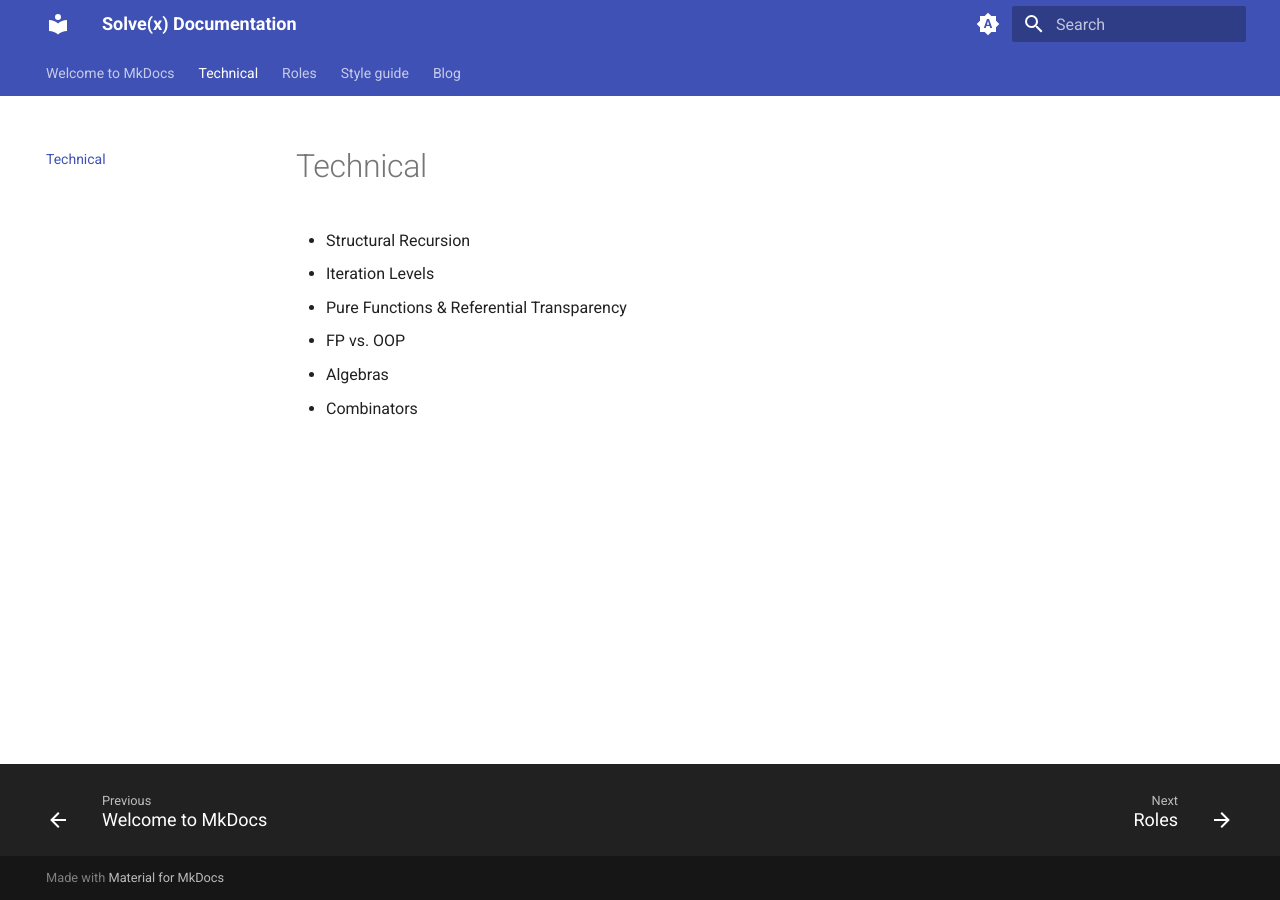
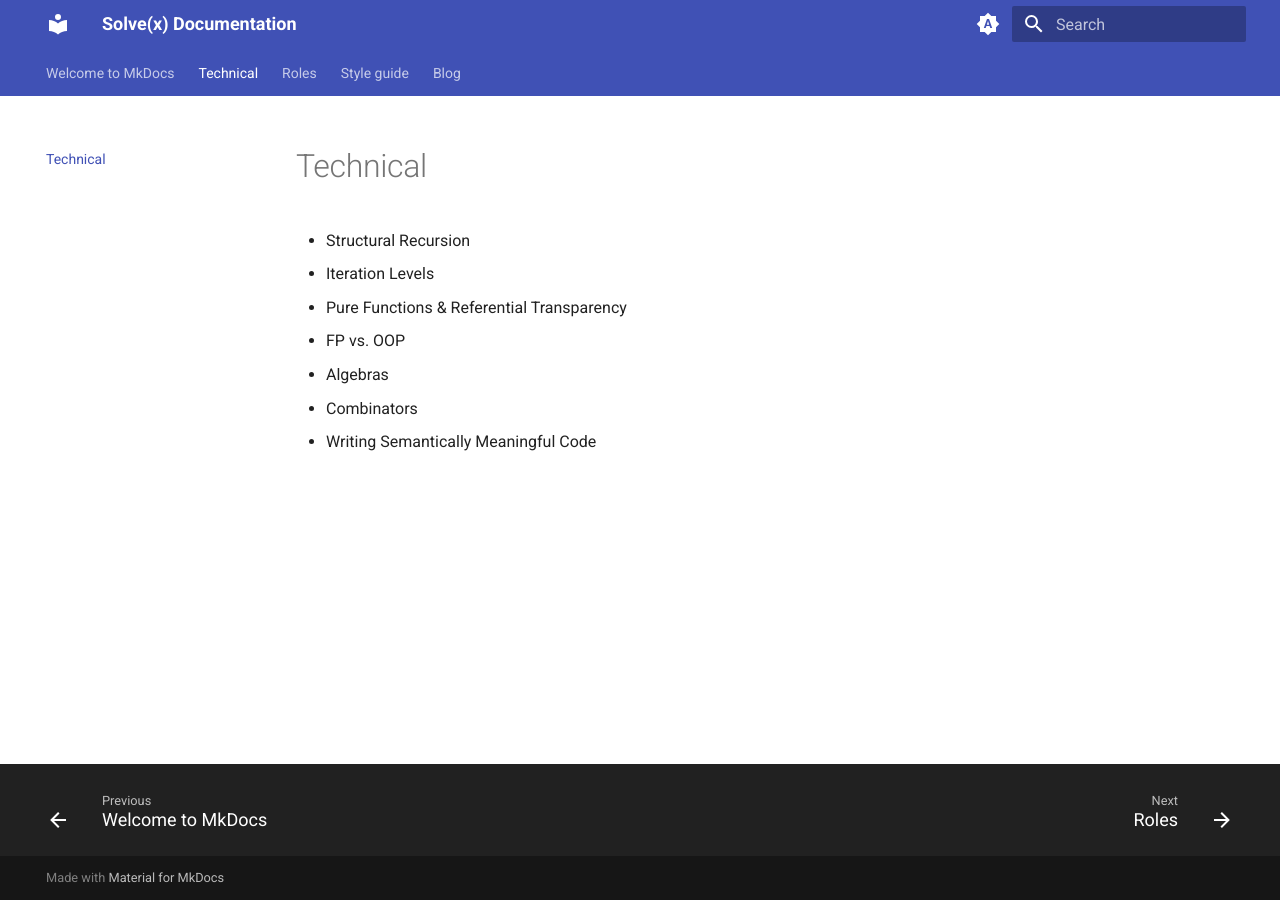
Before and after one commit to solvex-software/solvex-internal-documentation, an MkDocs documentation site: the page built from docs/blog-ideas.md, in a window 1280 px wide. Built offline with MkDocs 1.6.1 and Material for MkDocs 9.7.7, drawn with Linux system fonts in a browser that asks for light colours.

Commit message:
Update blog-ideas.md

```diff
--- a/docs/blog-ideas.md
+++ b/docs/blog-ideas.md
@@ -5,3 +5,4 @@
 - FP vs. OOP
 - Algebras
 - Combinators
+- Writing Semantically Meaningful Code
```
